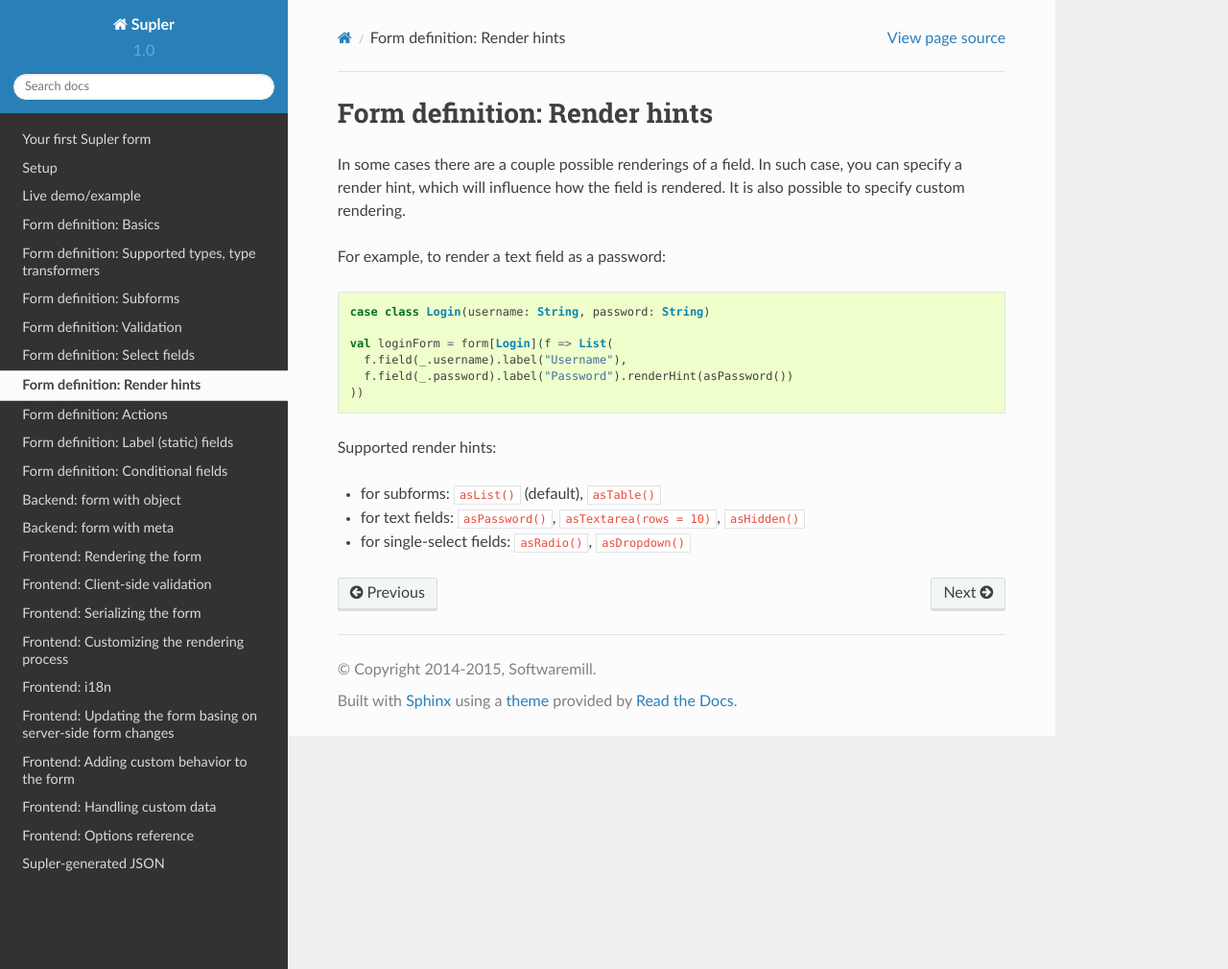
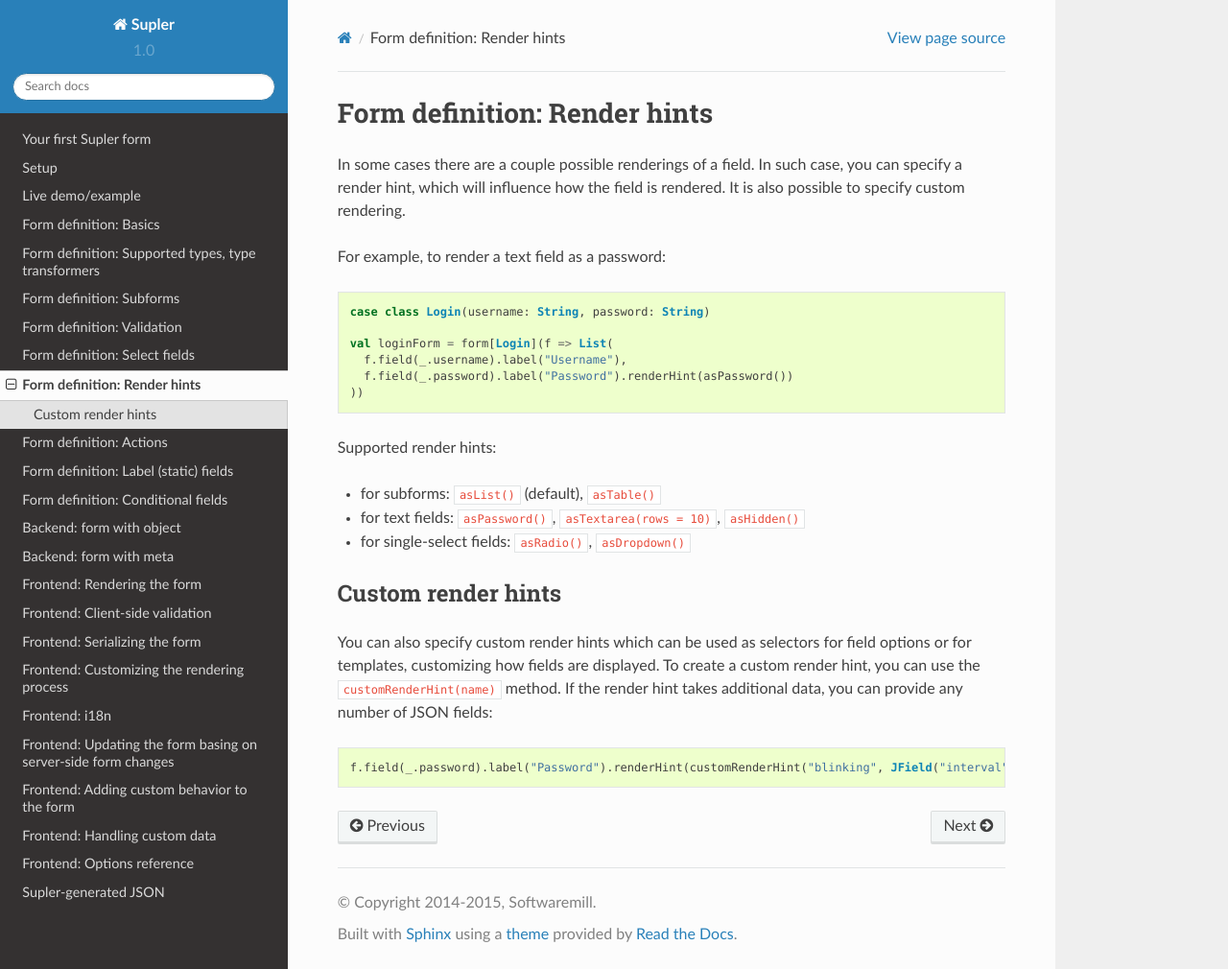
Before and after one commit to softwaremill/supler, a Sphinx documentation site: the page built from docs/backend/formdef/renderhints.rst, in a window 1280 px wide and 1010 px high. Shown: the whole window at 96% size. Built offline with Sphinx 7.4.7 and the Read the Docs theme 2.0.0, drawn with Linux system fonts in a browser that asks for light colours.

Commit message:
#23: custom render hints - backend

```diff
--- a/docs/backend/formdef/renderhints.rst
+++ b/docs/backend/formdef/renderhints.rst
@@ -20,3 +20,12 @@ Supported render hints:
 * for subforms: ``asList()`` (default), ``asTable()``
 * for text fields: ``asPassword()``, ``asTextarea(rows = 10)``, ``asHidden()``
 * for single-select fields: ``asRadio()``, ``asDropdown()``
+
+Custom render hints
+-------------------
+
+You can also specify custom render hints which can be used as selectors for field options or for templates, customizing
+how fields are displayed. To create a custom render hint, you can use the ``customRenderHint(name)`` method. If the
+render hint takes additional data, you can provide any number of JSON fields::
+
+  f.field(_.password).label("Password").renderHint(customRenderHint("blinking", JField("interval", JInt(20))))
```
Also changed, not shown: 3 other files.
